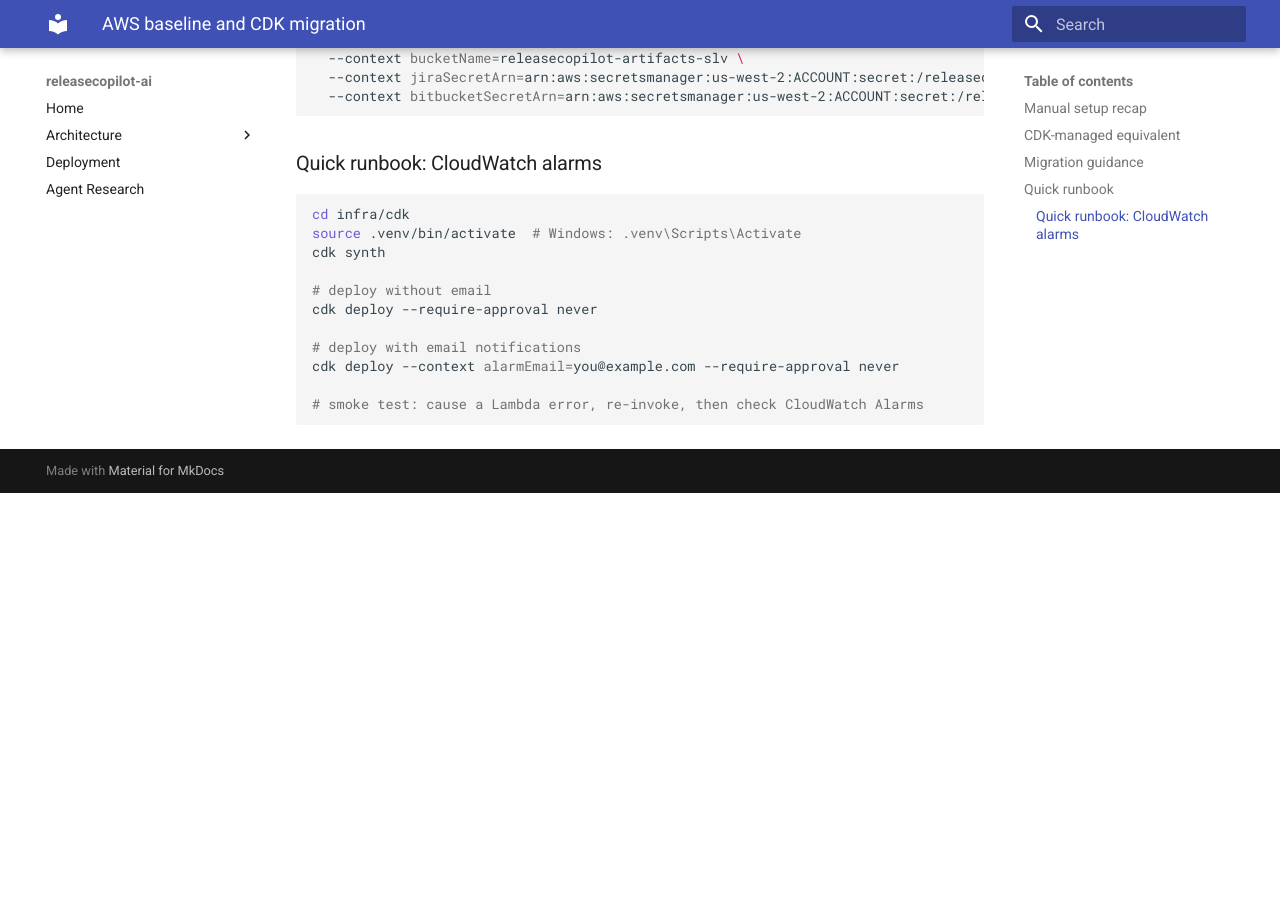
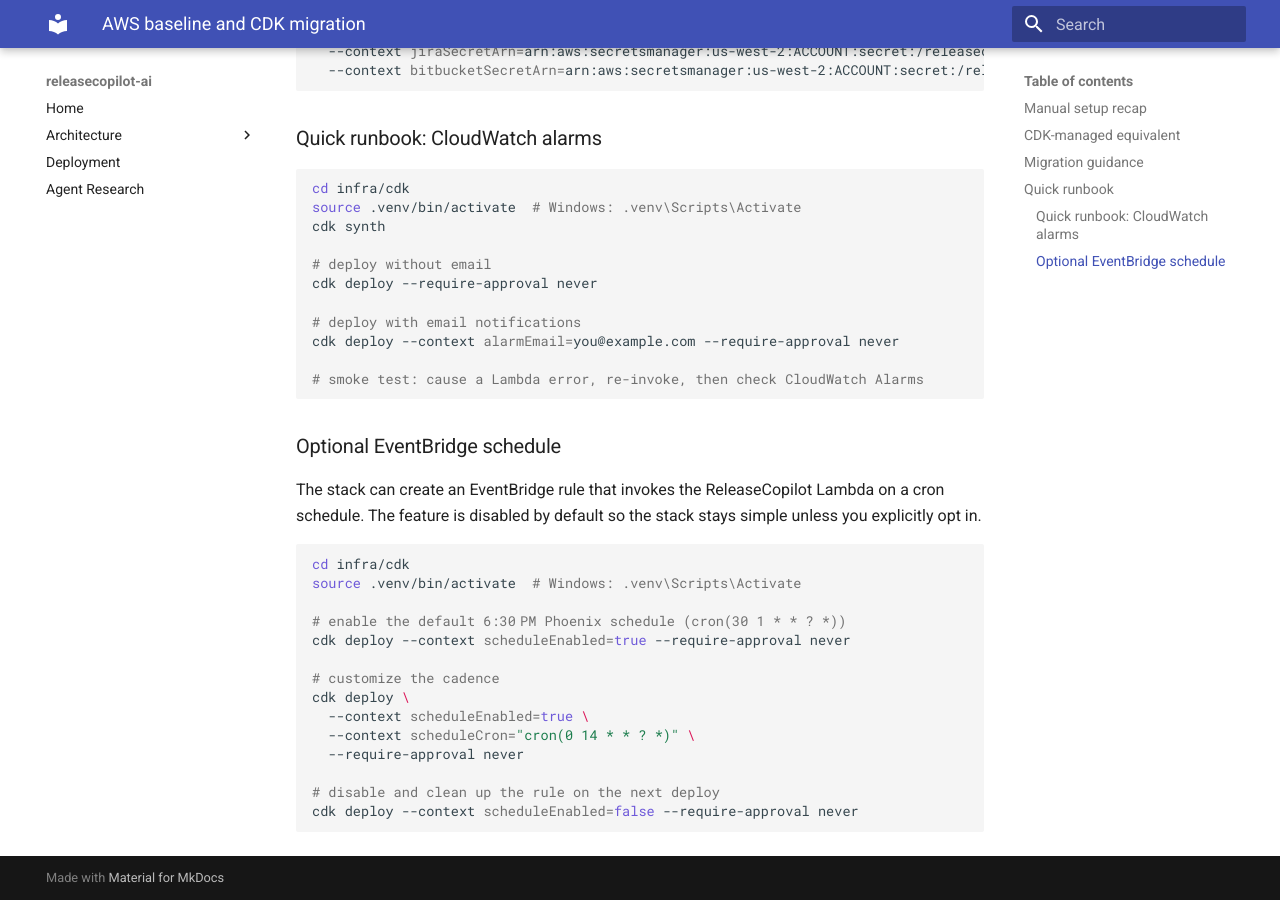
Before and after one commit to dutchsloot84/TeamOps-Insights, an MkDocs documentation site: the page built from docs/aws-setup.md, in a window 1280 px wide and 900 px high, scrolled down 1568 px. Built offline with MkDocs 1.6.1 and Material for MkDocs 9.7.7, drawn with Linux system fonts in a browser that asks for light colours; before the commit the page ends 2061 px from its top, so only the background shows below that; some of the changed text lies outside the part shown.

Commit message:
Add optional EventBridge schedule for audit Lambda

````diff
--- a/docs/aws-setup.md
+++ b/docs/aws-setup.md
@@ -11,7 +11,7 @@
 - **S3 artifacts bucket** &mdash; server-side encrypted with AWS-managed keys, versioned, and non-public. Lifecycle management moves `raw/` objects to Standard-IA after 30 days and deletes them after 90 days, while `reports/` objects move to Standard-IA after 60 days and are retained indefinitely.
 - **Secrets** &mdash; existing Jira and Bitbucket secrets can be imported by ARN; when omitted the stack creates placeholders using `SecretStringGenerator` so synthesis/deployment succeed without pre-provisioned secrets.
 - **Lambda execution role** &mdash; grants only the actions required to write logs, list the bucket within the `releasecopilot/` prefix, read/write prefixed objects, and fetch the two exact secrets. The Lambda receives environment variables (`RC_S3_BUCKET`, `RC_S3_PREFIX`, `RC_USE_AWS_SECRETS_MANAGER`) that mirror the manual configuration but are now centrally defined.
-- **Outputs** &mdash; expose the bucket name and Lambda identifiers for downstream wiring. Future enhancements (for example an EventBridge schedule driven by `scheduleEnabled`/`scheduleCron` context flags) can attach to the Lambda without altering these foundations.
+- **Outputs** &mdash; expose the bucket name and Lambda identifiers for downstream wiring. An optional EventBridge schedule driven by the `scheduleEnabled`/`scheduleCron` context flags can trigger the audit Lambda on a cadence without altering these foundations.
 
 ## Migration guidance
 
@@ -58,3 +58,24 @@
 
 # smoke test: cause a Lambda error, re-invoke, then check CloudWatch Alarms
 ```
+
+### Optional EventBridge schedule
+
+The stack can create an EventBridge rule that invokes the ReleaseCopilot Lambda on a cron schedule. The feature is disabled by default so the stack stays simple unless you explicitly opt in.
+
+```bash
+cd infra/cdk
+source .venv/bin/activate  # Windows: .venv\Scripts\Activate
+
+# enable the default 6:30 PM Phoenix schedule (cron(30 1 * * ? *))
+cdk deploy --context scheduleEnabled=true --require-approval never
+
+# customize the cadence
+cdk deploy \
+  --context scheduleEnabled=true \
+  --context scheduleCron="cron(0 14 * * ? *)" \
+  --require-approval never
+
+# disable and clean up the rule on the next deploy
+cdk deploy --context scheduleEnabled=false --require-approval never
+```
````
Also changed, not shown: 2 other files.
